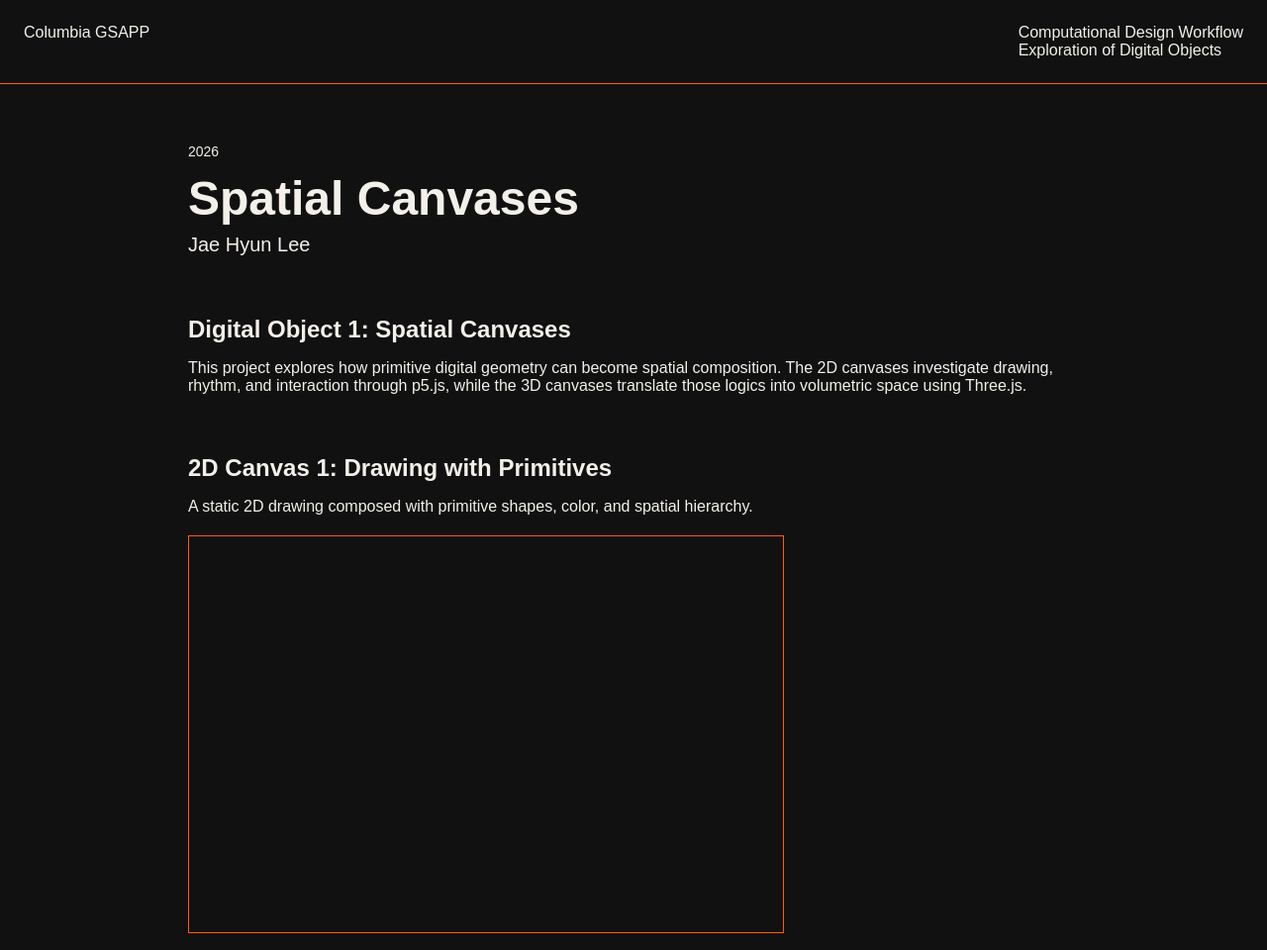
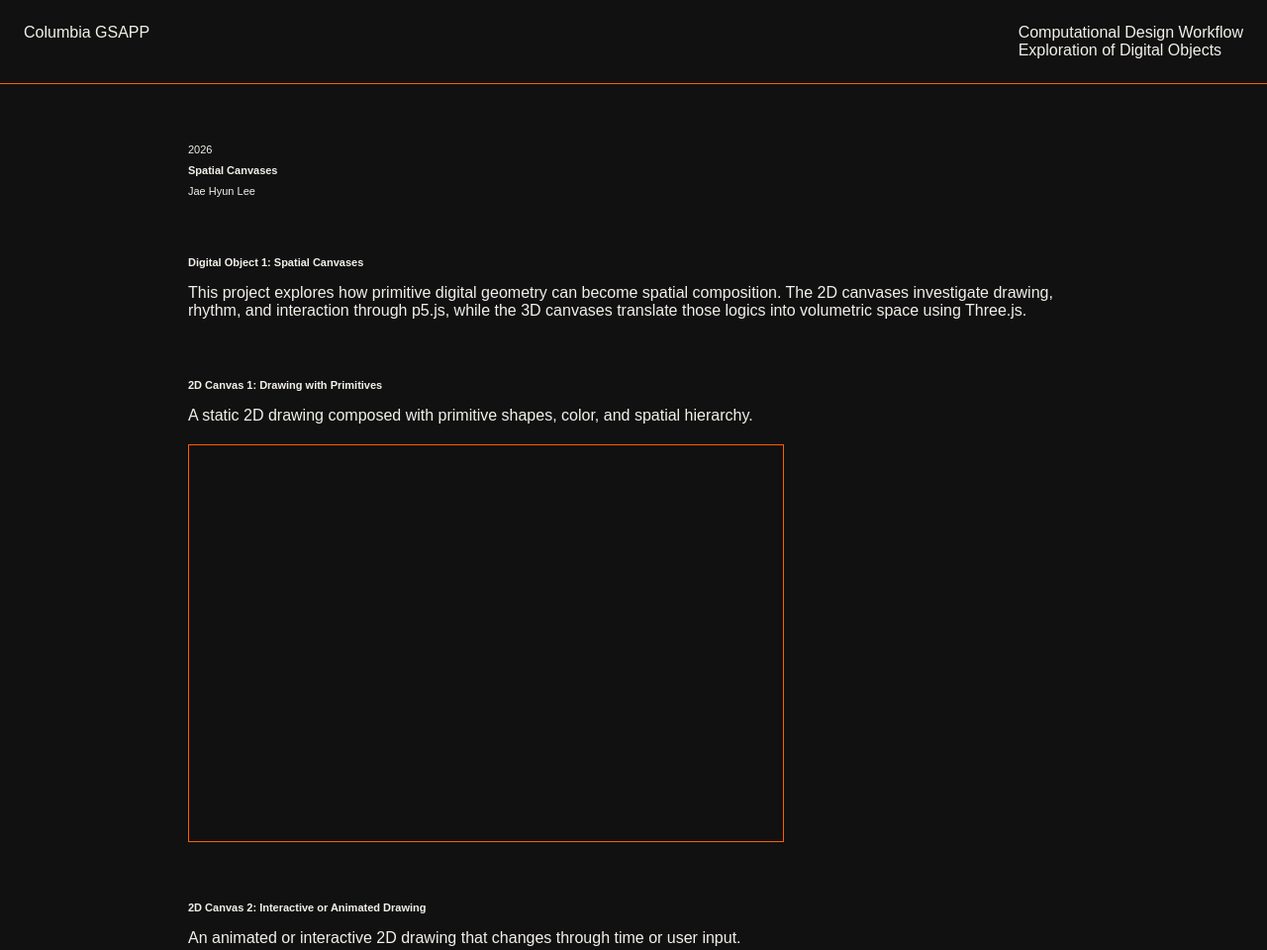
Before and after one commit to essentiallee/ARCHA4163_Jae-Lee, a plain HTML site: page index.html in a window 1280 px wide. Shown: the top 960 px of the page at 99% size. Drawn offline with nearby package versions, Linux system fonts and the light colour scheme.

Commit message:
Update style.css

```diff
--- a/styles/style.css
+++ b/styles/style.css
@@ -19,23 +19,23 @@ main {
 }
 
 .project-meta {
-    font-size: 14px;
-    margin-bottom: 12px;
+    font-size: 11px;
+    margin-bottom: 9px;
 }
 
 .project-title {
-    font-size: 48px;
+    font-size: 11px;
     font-weight: bold;
-    margin-bottom: 8px;
+    margin-bottom: 9px;
 }
 
 .project-subtitle {
-    font-size: 20px;
+    font-size: 11px;
     margin-bottom: 60px;
 }
 
 .section-title {
-    font-size: 24px;
+    font-size: 11px;
     font-weight: bold;
     margin-top: 60px;
     margin-bottom: 12px;
```
